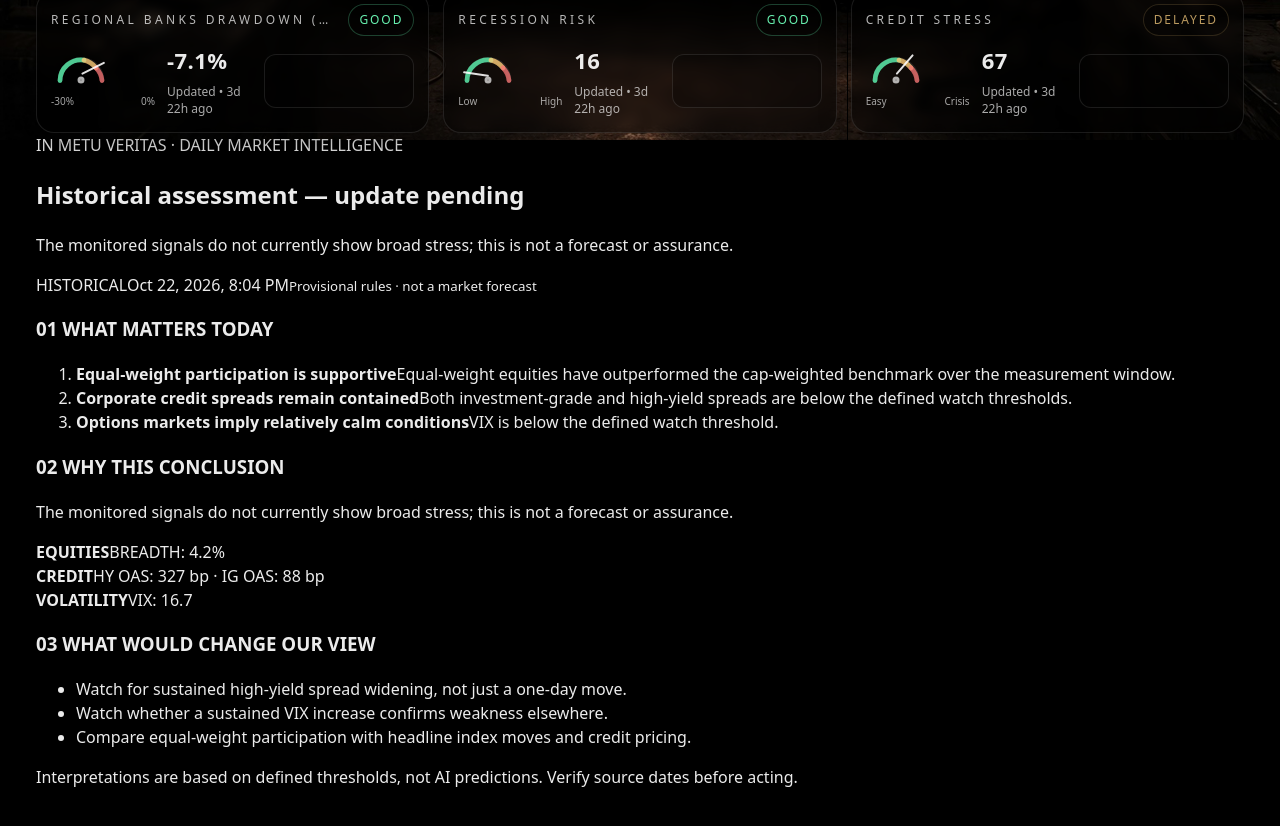
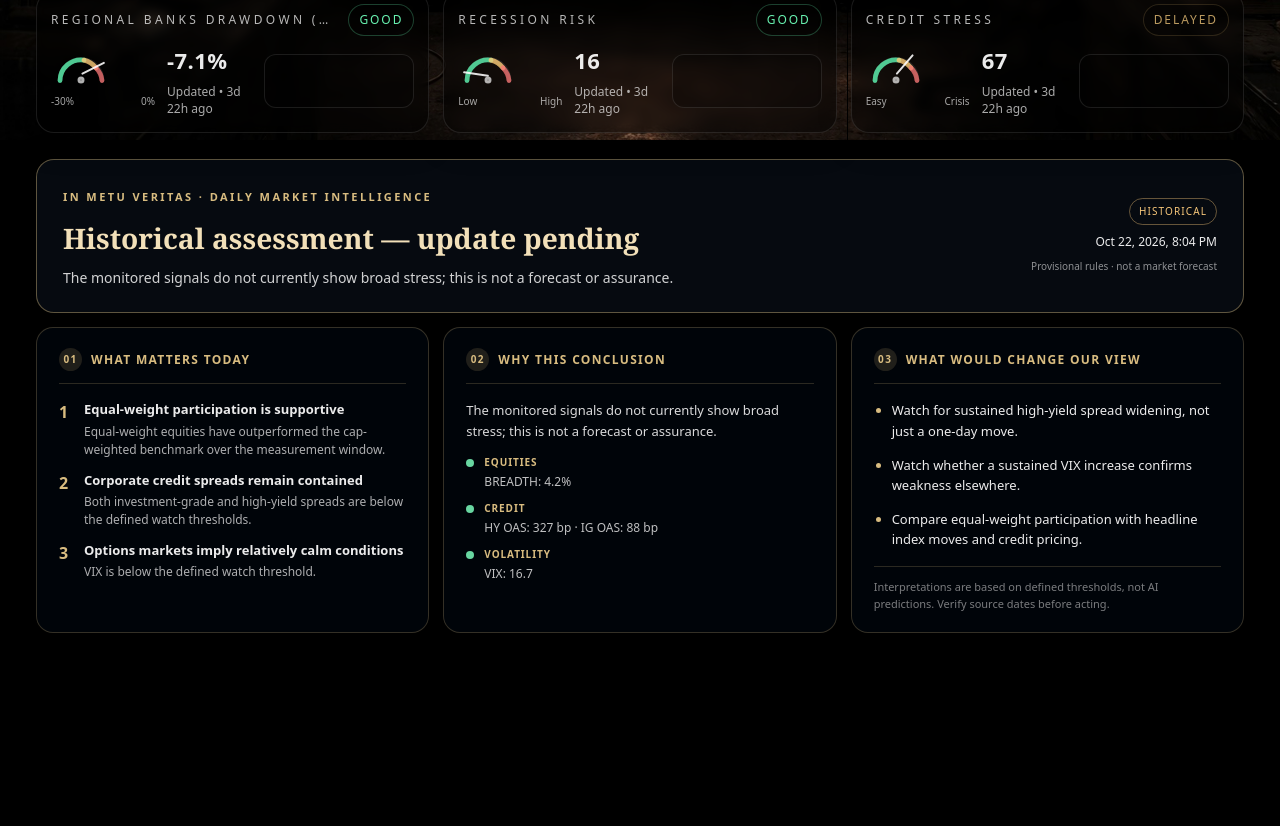
Before and after one commit to oliverwatt2025/inmetuveritas, a React (Vite) app: page / in a window 1280 px wide. Shown: the part 660-1486 px from the top of the page. After the commit the page ends 1341 px from the top, so only its background shows below. Built offline with nearby package versions, Linux system fonts and the light colour scheme; no server answers.

Commit message:
Style three market intelligence panels in existing dark and gold theme

```diff
--- a/src/App.css
+++ b/src/App.css
@@ -248,3 +248,42 @@
   .gaugeLabels { width: 92px; font-size: 9px; }
   .sparklineSlot { grid-column: 1 / -1; justify-self: center; }
 }
+
+
+/* Daily intelligence: progressive-disclosure panels, separate from the live gauges. */
+.intelligenceSection { margin-top: 26px; }
+.intelligenceBanner {
+  display: flex; gap: 28px; align-items: center; justify-content: space-between;
+  padding: 23px 26px; border: 1px solid rgba(216,188,128,.42);
+  border-radius: 18px; background: rgba(7,12,18,.89);
+  box-shadow: 0 10px 35px rgba(0,0,0,.36);
+}
+.intelligenceEyebrow { color: #d8bc80; letter-spacing: .22em; font-size: 11px; font-weight: 700; }
+.intelligenceBanner h2 { color: #f2e0b9; font-family: Georgia, serif; margin: 10px 0 8px; font-size: clamp(21px,2.2vw,31px); }
+.intelligenceBanner p { margin: 0; font-size: 14px; line-height: 1.6; color: rgba(255,255,255,.82); max-width: 750px; }
+.intelligenceDate { flex: 0 0 210px; text-align: right; display: flex; flex-direction: column; align-items: flex-end; gap: 8px; font-size: 12px; }
+.intelligenceDate small { color: rgba(255,255,255,.55); }
+.intelligenceTag { color: #72dbad; border: 1px solid rgba(114,219,173,.4); border-radius: 50px; padding: 5px 9px; letter-spacing: .11em; font-size: 10px; }
+.intelligenceTagStale { color: #f5c579; border-color: rgba(245,197,121,.4); }
+.intelligenceColumns { margin-top: 14px; display: grid; grid-template-columns: repeat(3,minmax(0,1fr)); gap: 14px; }
+.intelligencePanel { min-width: 0; padding: 20px 22px; background: rgba(0,5,11,.87); border: 1px solid rgba(216,188,128,.24); border-radius: 17px; backdrop-filter: blur(8px); }
+.intelligencePanel h3 { margin: 0 0 16px; padding-bottom: 12px; border-bottom: 1px solid rgba(216,188,128,.2); display: flex; gap: 9px; align-items: center; color: #d8bc80; font-size: 12px; letter-spacing: .11em; }
+.intelligenceIcon { display: inline-flex; width: 23px; height: 23px; align-items: center; justify-content: center; border-radius: 50%; background: rgba(216,188,128,.15); font-size: 10px; }
+.intelligenceFindings { list-style: none; padding: 0; margin: 0; display: grid; gap: 12px; counter-reset: findings; }
+.intelligenceFindings li { position: relative; padding-left: 25px; counter-increment: findings; line-height: 1.4; }
+.intelligenceFindings li:before { content: counter(findings); position: absolute; left:0; top:1px; color:#d8bc80; font-weight:700; }
+.intelligenceFindings strong { display:block; font-size:13px; }
+.intelligenceFindingDetail { display:block; margin-top:4px; color:rgba(255,255,255,.68); font-size:12px; line-height:1.5; }
+.intelligenceExplanation { font-size:13px; line-height:1.55; color:rgba(255,255,255,.85); margin:0 0 14px; }
+.intelligenceEvidence { display:grid; gap:10px; }
+.intelligenceEvidenceRow { display:flex; gap:10px; align-items:flex-start; font-size:12px; }
+.intelligenceEvidenceRow strong { display:block; font-size:10px; letter-spacing:.09em; color:#d8bc80; }
+.intelligenceEvidenceRow span:not(.intelligenceDot) { display:block; margin-top:3px; color:rgba(255,255,255,.75); line-height:1.5; }
+.intelligenceDot { flex:0 0 8px; width:8px; height:8px; border-radius:50%; margin-top:4px; background:#68d6a1; }
+.intelligenceDotWarn { background:#f1be6e; }
+.intelligenceWatch { margin:0; padding-left:18px; display:grid; gap:14px; font-size:13px; line-height:1.55; }
+.intelligenceWatch li::marker { color:#d8bc80; }
+.intelligenceDisclaimer { border-top:1px solid rgba(216,188,128,.2); margin-top:17px; padding-top:12px; color:rgba(255,255,255,.48); font-size:11px; line-height:1.5; }
+.intelligenceEmpty { margin-top:25px; padding:20px; text-align:center; color:rgba(255,255,255,.75); background:rgba(0,0,0,.65); border-radius:15px; }
+@media (max-width: 1100px) { .intelligenceColumns { grid-template-columns:1fr; } }
+@media (max-width: 650px) { .intelligenceBanner { flex-direction:column; align-items:flex-start; padding:20px; } .intelligenceDate { align-items:flex-start; text-align:left; flex:auto; } .intelligencePanel { padding:18px; } }
```
